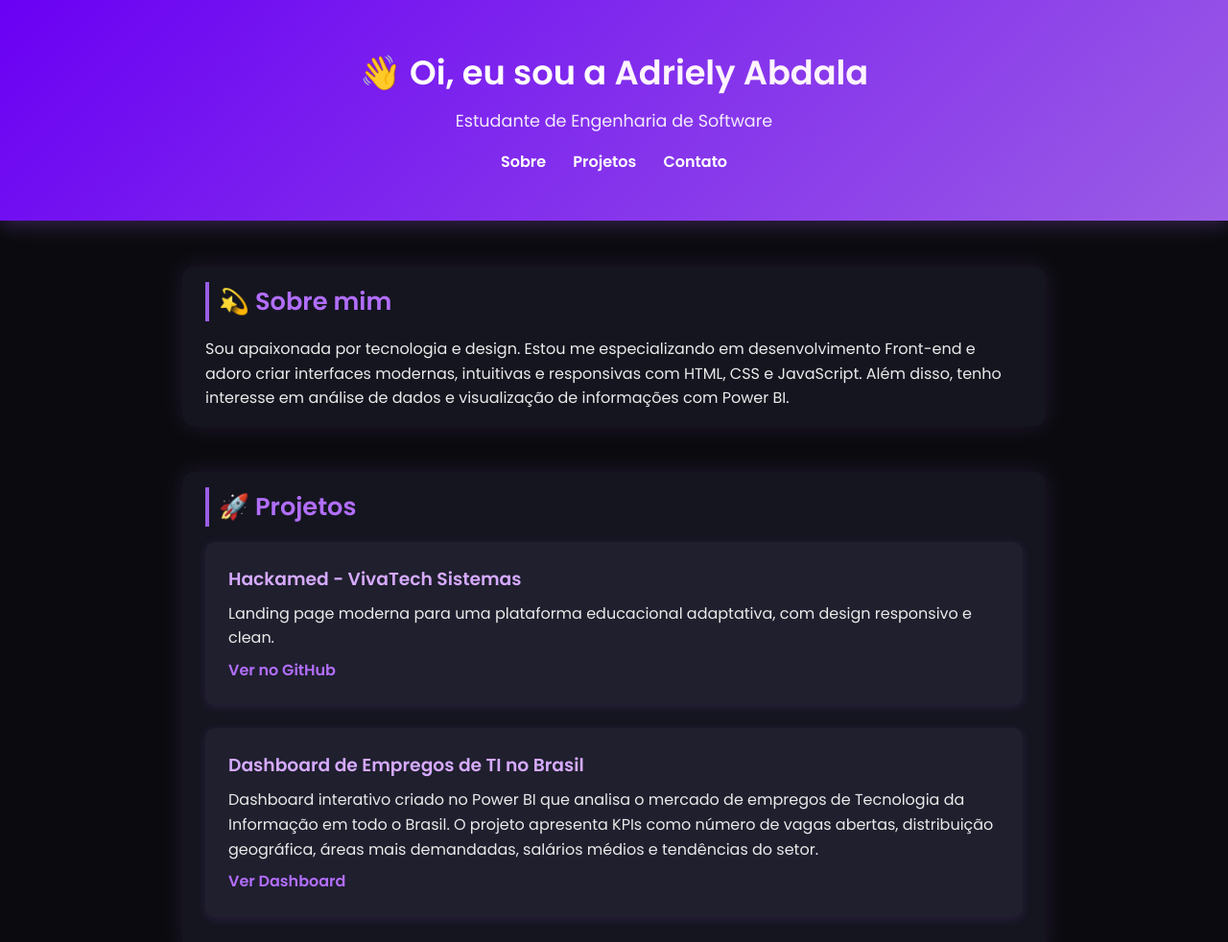
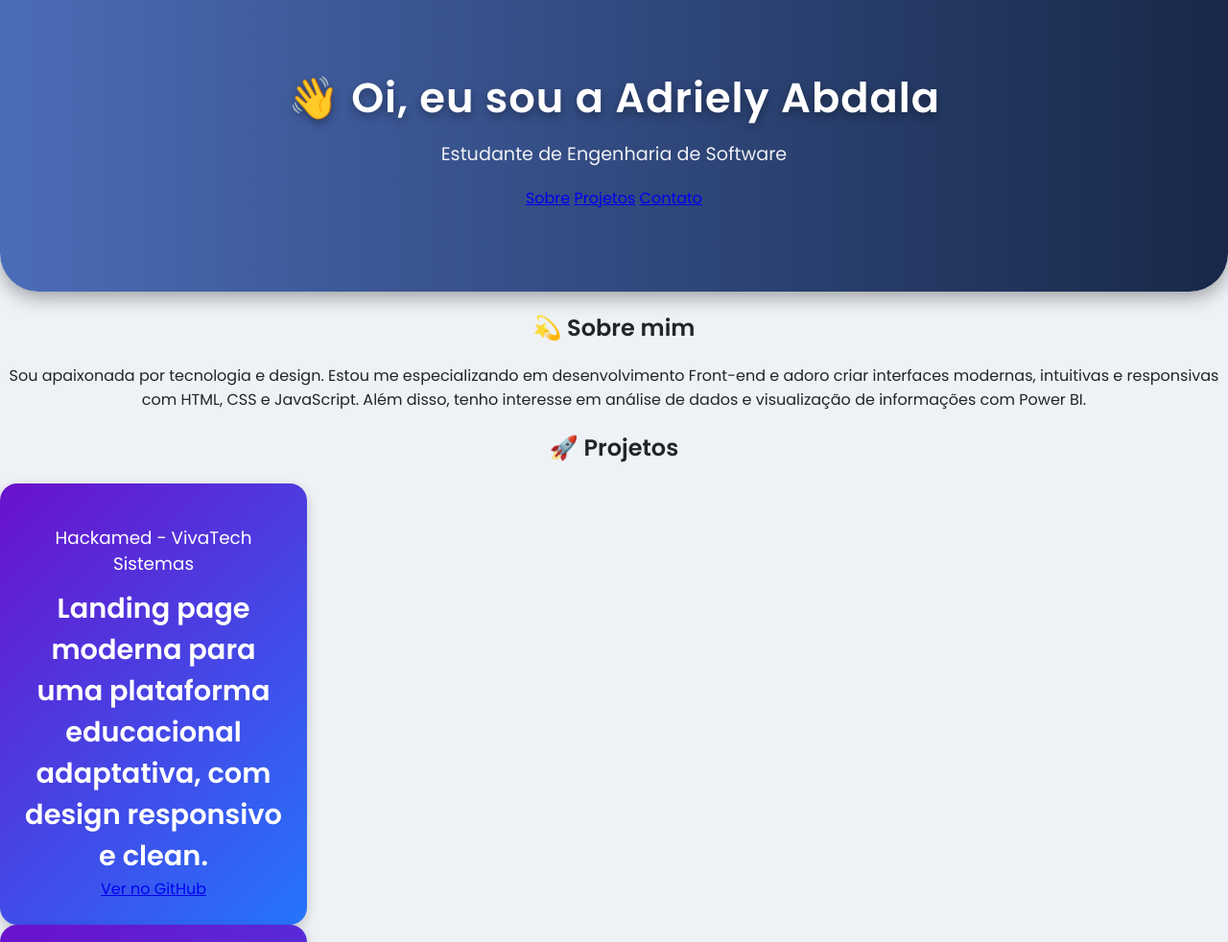
Before and after one commit to Adriely1234/dashboard-ti-2025, a plain HTML site: page index.html in a window 1280 px wide. Shown: the top 982 px of the page at 96% size. Drawn offline with Linux system fonts and the light colour scheme.

Commit message:
Revamp CSS styles for modern design
Updated the CSS styles for a modern look and feel, including header, body, cards, and footer styles.

```diff
--- a/style.css
+++ b/style.css
@@ -1,153 +1,169 @@
-/* ======== Reset ======== */
-* {
+/* ======== ESTILO GLOBAL ======== */
+body {
+  font-family: "Poppins", Arial, sans-serif;
+  background-color: #eef2f7;
+  color: #212529;
   margin: 0;
   padding: 0;
-  box-sizing: border-box;
+  text-align: center;
 }
 
-/* ======== Corpo ======== */
-body {
-  font-family: "Poppins", sans-serif;
-  background-color: #0b0b0f;
-  color: #eaeaea;
-  line-height: 1.6;
-  scroll-behavior: smooth;
+/* ======== CABEÇALHO MODERNO ======== */
+header {
+  background: linear-gradient(90deg, #4b6cb7, #182848);
+  color: white;
+  padding: 70px 0 85px;
+  text-align: center;
+  position: relative;
+  overflow: hidden;
+  border-bottom-left-radius: 40px;
+  border-bottom-right-radius: 40px;
+  box-shadow: 0 6px 20px rgba(0, 0, 0, 0.35);
 }
 
-/* ======== Cabeçalho ======== */
-header {
-  background: linear-gradient(135deg, #6a00f4, #9b5de5);
-  color: white;
-  text-align: center;
-  padding: 3rem 1rem;
-  box-shadow: 0 4px 20px rgba(155, 93, 229, 0.3);
+/* Efeito de brilho animado */
+header::after {
+  content: "";
+  position: absolute;
+  top: 0;
+  left: -50%;
+  width: 200%;
+  height: 100%;
+  background: linear-gradient(
+    120deg,
+    transparent,
+    rgba(255, 255, 255, 0.18),
+    transparent
+  );
+  animation: brilho 5.5s infinite linear;
+}
+
+@keyframes brilho {
+  0% { transform: translateX(-100%); }
+  100% { transform: translateX(100%); }
 }
 
 header h1 {
-  font-size: 2.2rem;
-  margin-bottom: 0.5rem;
-}
-
-header h1 span {
-  color: #fff4fe;
+  font-size: 2.7rem;
+  font-weight: 800;
+  letter-spacing: 1px;
+  margin: 0;
+  text-shadow: 0 4px 10px rgba(0,0,0,0.35);
 }
 
 header p {
-  font-size: 1.1rem;
-  opacity: 0.9;
-  margin-bottom: 1rem;
+  margin-top: 12px;
+  font-size: 1.2rem;
+  opacity: 0.92;
+  font-weight: 300;
 }
 
-/* ======== Navegação ======== */
-nav a {
-  color: #fff;
-  margin: 0 12px;
-  text-decoration: none;
-  font-weight: 600;
-  transition: 0.3s;
+
+/* ======== FILTROS ======== */
+#filtros {
+  margin: 30px 0;
 }
 
-nav a:hover {
-  color: #ffd6ff;
-  text-shadow: 0 0 8px #ffb3ff;
+#filtros select,
+#filtros button {
+  padding: 12px 16px;
+  margin: 5px;
+  border-radius: 8px;
+  border: 1px solid #ccd1d9;
+  font-size: 0.95rem;
+  background-color: white;
+  box-shadow: 0 2px 6px rgba(0,0,0,0.06);
 }
 
-/* ======== Seções ======== */
-section {
-  max-width: 900px;
-  margin: 3rem auto;
-  padding: 1rem 1.5rem;
-  background: #151520;
-  border-radius: 12px;
-  box-shadow: 0 0 25px rgba(155, 93, 229, 0.15);
-  transition: 0.3s;
+#filtros button {
+  background: linear-gradient(135deg, #2575fc, #1a5bd9);
+  color: white;
+  border: none;
+  cursor: pointer;
+  transition: 0.3s ease;
 }
 
-section:hover {
-  box-shadow: 0 0 35px rgba(155, 93, 229, 0.25);
+#filtros button:hover {
+  background: linear-gradient(135deg, #1a5bd9, #0f3ea3);
+  transform: translateY(-2px);
 }
 
-h2 {
-  color: #b26efc;
-  margin-bottom: 1rem;
-  font-size: 1.6rem;
-  border-left: 4px solid #9b5de5;
-  padding-left: 10px;
+
+/* ======== CARDS ======== */
+.cards {
+  display: flex;
+  justify-content: center;
+  flex-wrap: wrap;
+  gap: 28px;
+  margin: 40px auto;
 }
 
-/* ======== Cartões de Projeto ======== */
 .card {
-  background: #1f1f2e;
-  padding: 1.5rem;
-  border-radius: 10px;
-  margin-bottom: 1.5rem;
-  box-shadow: 0 2px 10px rgba(155, 93, 229, 0.15);
-  transition: transform 0.3s, box-shadow 0.3s;
+  background: linear-gradient(135deg, #6a11cb, #2575fc);
+  color: white;
+  border-radius: 18px;
+  width: 270px;
+  padding: 25px;
+  box-shadow: 0 4px 12px rgba(0,0,0,0.20);
+  transition: transform 0.25s ease, box-shadow 0.3s ease;
 }
 
 .card:hover {
-  transform: translateY(-5px);
-  box-shadow: 0 4px 18px rgba(155, 93, 229, 0.4);
+  transform: translateY(-8px);
+  box-shadow: 0 8px 18px rgba(0, 0, 0, 0.25);
 }
 
 .card h3 {
-  color: #d6aaff;
-  margin-bottom: 0.5rem;
+  margin-bottom: 12px;
+  font-size: 1.15rem;
+  font-weight: 500;
 }
 
-.card a {
-  display: inline-block;
-  margin-top: 0.5rem;
-  color: #b26efc;
-  text-decoration: none;
-  font-weight: 600;
-  transition: 0.3s;
+.card p {
+  font-size: 1.8rem;
+  font-weight: bold;
+  margin: 0;
 }
 
-.card a:hover {
-  color: #ffb3ff;
-  text-shadow: 0 0 6px #ffb3ff;
+
+/* ======== GRÁFICOS ======== */
+.charts {
+  display: flex;
+  flex-wrap: wrap;
+  justify-content: center;
+  gap: 28px;
+  margin: 25px auto;
+  max-width: 1200px;
 }
 
-/* ======== Links de Contato ======== */
-#contato a {
-  color: #b26efc;
-  text-decoration: none;
-  transition: 0.3s;
+.chart-container {
+  background: white;
+  padding: 18px;
+  border-radius: 16px;
+  width: 360px;
+  height: 330px;
+  box-shadow: 0 4px 12px rgba(0,0,0,0.12);
+  transition: 0.25s ease;
 }
 
-#contato a:hover {
-  color: #ffb3ff;
-  text-shadow: 0 0 8px #ffb3ff;
+.chart-container:hover {
+  transform: translateY(-5px);
+  box-shadow: 0 6px 16px rgba(0,0,0,0.18);
 }
 
-/* ======== Rodapé ======== */
-footer {
-  text-align: center;
-  padding: 2rem;
-  background: #12121a;
-  color: #aaa;
-  font-size: 0.9rem;
-  margin-top: 3rem;
-  border-top: 1px solid #2b2b3a;
+.chart-container canvas {
+  width: 100% !important;
+  height: 100% !important;
 }
 
-footer strong {
-  color: #b26efc;
+
+/* ======== RODAPÉ ======== */
+footer {
+  margin-top: 50px;
+  padding: 25px;
+  background-color: #f8f9fa;
+  font-size: 0.9rem;
+  color: #555;
+  border-top: 1px solid #ddd;
+  border-radius: 12px 12px 0 0;
 }
-
-/* ======== Responsividade ======== */
-@media (max-width: 768px) {
-  header h1 {
-    font-size: 1.8rem;
-  }
-
-  section {
-    margin: 1.5rem;
-  }
-
-  nav a {
-    display: inline-block;
-    margin: 5px;
-  }
-}
```
